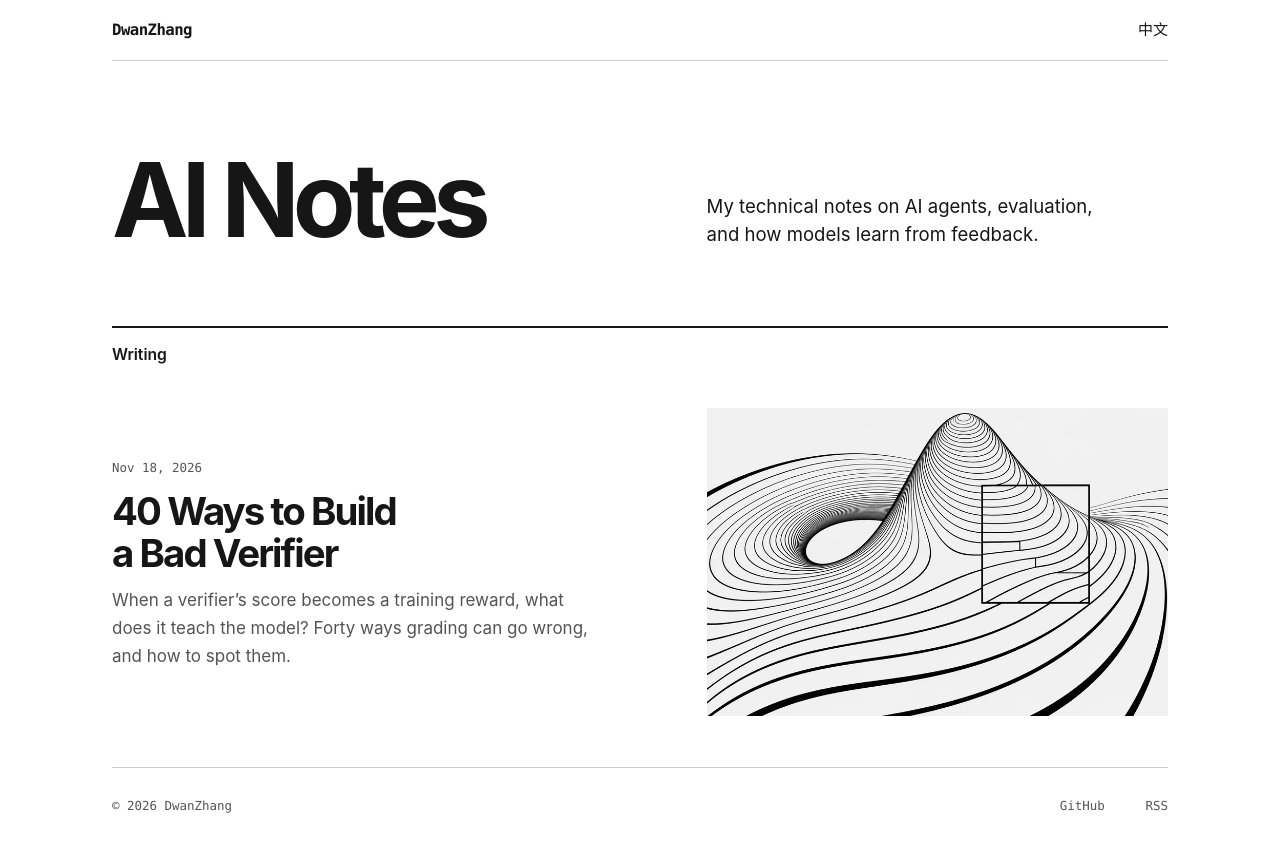
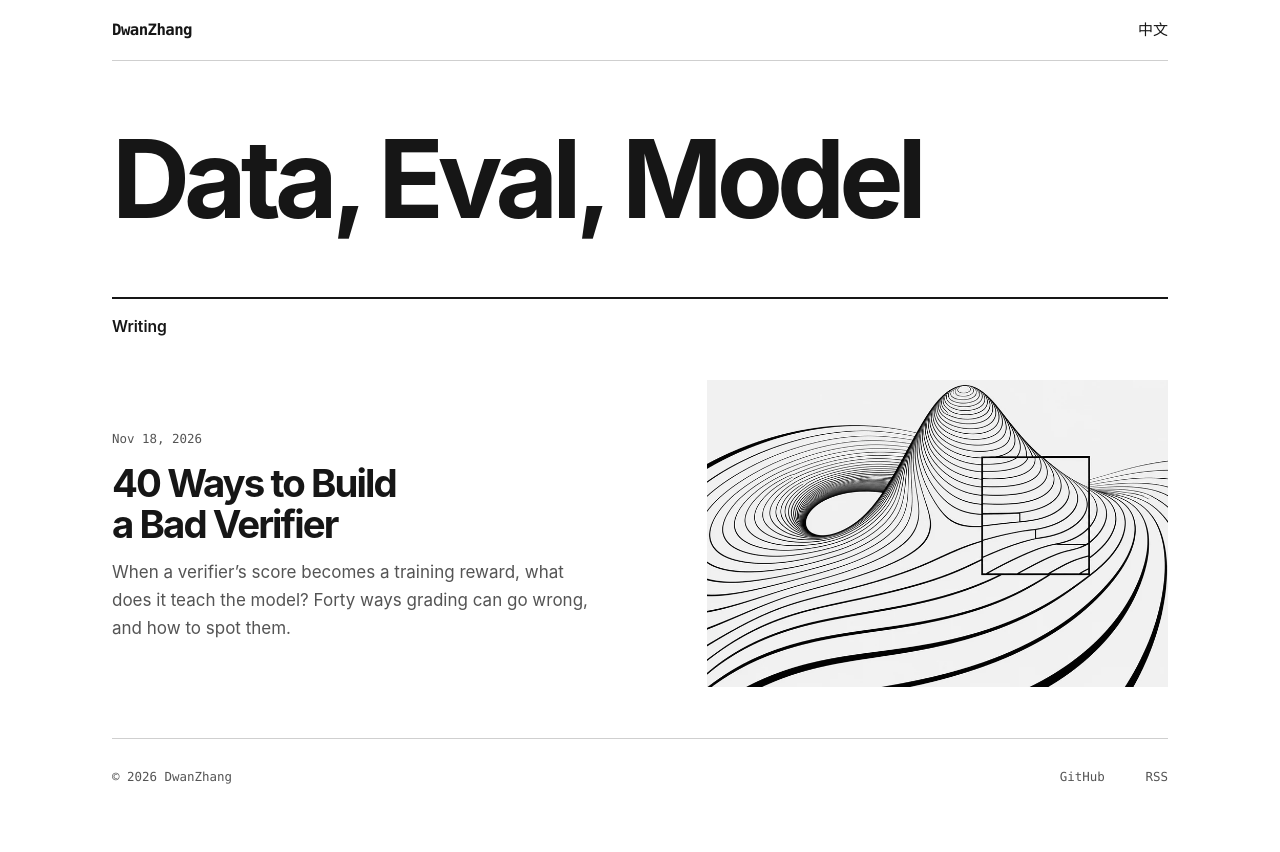
Before and after one commit to DwanZhang-AI/dwanzhang-ai.github.io, a Jekyll site: the page built from index.html, in a window 1280 px wide. Shown: the top 852 px of the page. Built offline with Jekyll 4.4.1, drawn with Linux system fonts in a browser that asks for light colours.

Commit message:
Retitle the blog home Data, Eval, Model and remove the introduction

```diff
--- a/_includes/home.html
+++ b/_includes/home.html
@@ -4,8 +4,7 @@
   {% include site-mast.html %}
   <div class="home-content">
     <header class="home-intro">
-      <h1>{% if chinese %}AI 笔记{% else %}AI Notes{% endif %}</h1>
-      <p>{% if chinese %}这里是我的技术博客，记录我对 AI agent、评测和模型训练的思考。{% else %}My technical notes on AI agents, evaluation, and how models learn from feedback.{% endif %}</p>
+      <h1 lang="en">Data, Eval, Model</h1>
     </header>
 
     <section class="home-writing" aria-labelledby="writing">
--- a/assets/home.css
+++ b/assets/home.css
@@ -37,24 +37,14 @@ body { margin: 0; }
 .home .ve-brand { font: 650 .98rem/1.25 var(--mono); letter-spacing: -.035em; }
 .home .ve-language { min-width: 44px; justify-content: end; font-size: .9375rem; }
 .home-intro {
-  display: grid;
-  grid-template-columns: 1.15fr 1fr;
-  gap: clamp(1.5rem, 5vw, 5rem);
-  align-items: end;
   border-top: 1px solid var(--rule);
-  padding-block: clamp(3.1rem, 7vw, 6.2rem) clamp(3rem, 6vw, 5rem);
+  padding-block: clamp(1.8rem, 4.8vw, 4.5rem);
 }
 .home-intro h1 {
-  font-size: clamp(3.8rem, 8vw, 6.75rem);
-  line-height: .96;
-  letter-spacing: -.065em;
+  font-size: clamp(2.1rem, 10.8vw, 6.75rem);
+  line-height: 1.05;
+  letter-spacing: -.055em;
   font-weight: 690;
-}
-.home-intro p {
-  max-width: 35ch;
-  font-size: clamp(1.1rem, 1.45vw, 1.35rem);
-  line-height: 1.5;
-  text-wrap: pretty;
 }
 .home-writing { border-top: 2px solid var(--ink); }
 .home-writing h2 { padding-block: .9rem 0; font-size: .98rem; font-weight: 600; }
@@ -97,15 +87,10 @@ body { margin: 0; }
 .home-footer nav { display: flex; gap: 1.2rem; }
 .home-footer a { min-width: 44px; justify-content: end; }
 .home:lang(zh-CN) { line-break: strict; }
-.home:lang(zh-CN) .home-intro h1 { letter-spacing: -.04em; line-height: 1.06; }
 .home:lang(zh-CN) .entry-copy h3 { letter-spacing: -.025em; line-height: 1.24; }
 @media (max-width: 44rem) {
   .home .ve-mast { min-height: 3.25rem; }
-  .home-intro, .home-entry { grid-template-columns: minmax(0, 1fr); }
-  .home-intro { gap: 1rem; padding-block: 2.2rem 2rem; }
-  .home-intro h1 { font-size: clamp(3.45rem, 12vw, 4.9rem); }
-  .home-intro p { font-size: 1.0625rem; }
-  .home-entry { gap: 1.35rem; padding-block: 1.2rem 1.75rem; }
+  .home-entry { grid-template-columns: minmax(0, 1fr); gap: 1.35rem; padding-block: 1.2rem 1.75rem; }
   .entry-copy h3 { margin-block: .5rem; }
   .entry-copy p { font-size: 1rem; }
 }
```
